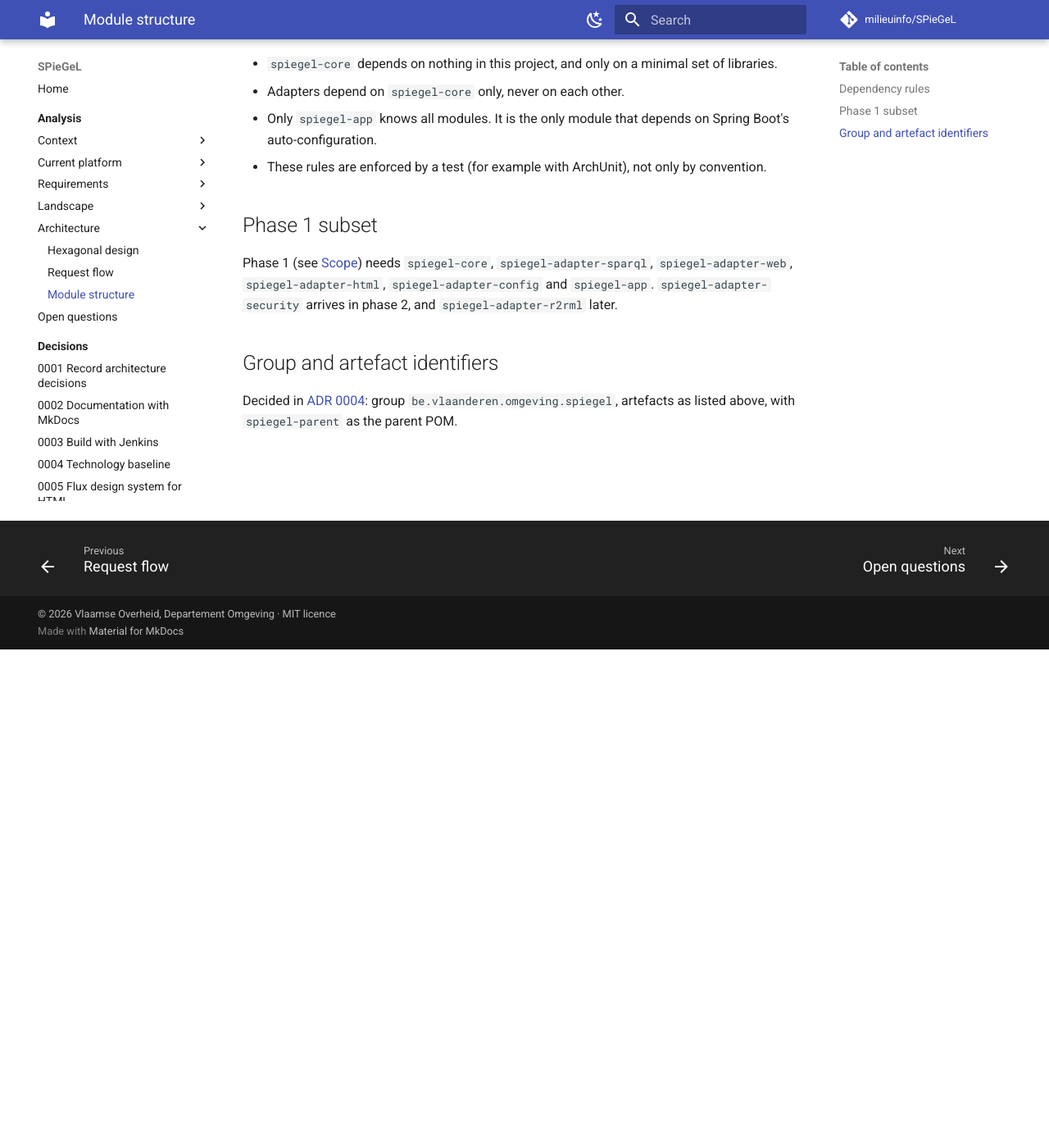
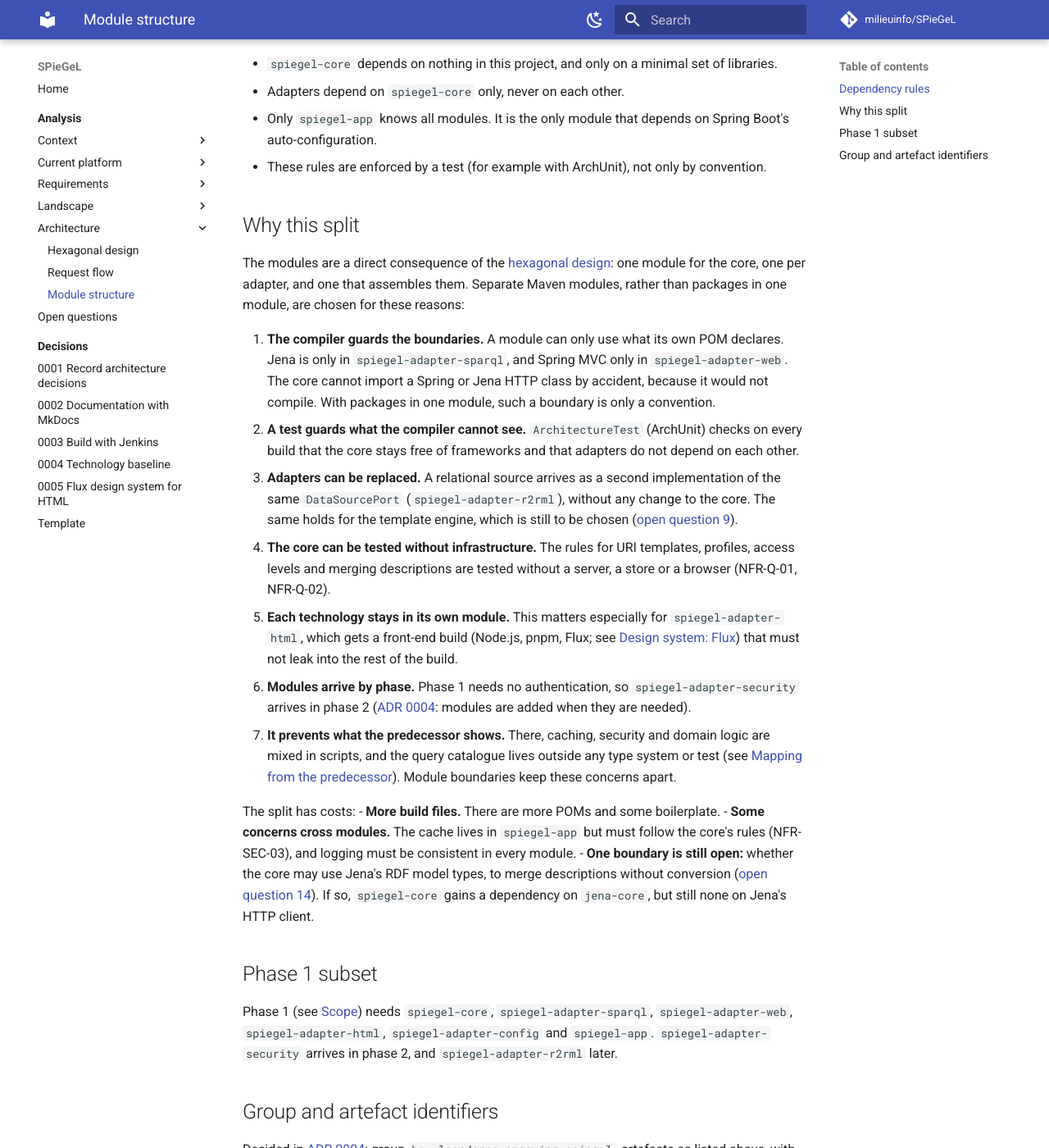
Before and after one commit to milieuinfo/SPieGeL, an MkDocs documentation site: the page built from docs/analysis/05-architecture/module-structure.md, in a window 1280 px wide and 1400 px high, scrolled down 608 px. Shown: the whole window at 82% size. Built offline with MkDocs 1.6.1 and Material for MkDocs 9.7.7, drawn with Linux system fonts in a browser that asks for light colours; comment, search, counter and statistics services are not loaded.

```diff
--- a/docs/analysis/05-architecture/module-structure.md
+++ b/docs/analysis/05-architecture/module-structure.md
@@ -33,6 +33,23 @@
 - Only `spiegel-app` knows all modules. It is the only module that depends on Spring Boot's auto-configuration.
 - These rules are enforced by a test (for example with ArchUnit), not only by convention.
 
+## Why this split
+
+The modules are a direct consequence of the [hexagonal design](hexagonal-design.md): one module for the core, one per adapter, and one that assembles them. Separate Maven modules, rather than packages in one module, are chosen for these reasons:
+
+1. **The compiler guards the boundaries.** A module can only use what its own POM declares. Jena is only in `spiegel-adapter-sparql`, and Spring MVC only in `spiegel-adapter-web`. The core cannot import a Spring or Jena HTTP class by accident, because it would not compile. With packages in one module, such a boundary is only a convention.
+2. **A test guards what the compiler cannot see.** `ArchitectureTest` (ArchUnit) checks on every build that the core stays free of frameworks and that adapters do not depend on each other.
+3. **Adapters can be replaced.** A relational source arrives as a second implementation of the same `DataSourcePort` (`spiegel-adapter-r2rml`), without any change to the core. The same holds for the template engine, which is still to be chosen ([open question 9](../06-open-questions.md#front-end)).
+4. **The core can be tested without infrastructure.** The rules for URI templates, profiles, access levels and merging descriptions are tested without a server, a store or a browser (NFR-Q-01, NFR-Q-02).
+5. **Each technology stays in its own module.** This matters especially for `spiegel-adapter-html`, which gets a front-end build (Node.js, pnpm, Flux; see [Design system: Flux](../03-requirements/design-system.md#consequences-for-the-design)) that must not leak into the rest of the build.
+6. **Modules arrive by phase.** Phase 1 needs no authentication, so `spiegel-adapter-security` arrives in phase 2 ([ADR 0004](../../adr/0004-technology-baseline.md): modules are added when they are needed).
+7. **It prevents what the predecessor shows.** There, caching, security and domain logic are mixed in scripts, and the query catalogue lives outside any type system or test (see [Mapping from the predecessor](hexagonal-design.md#mapping-from-the-predecessor)). Module boundaries keep these concerns apart.
+
+The split has costs:
+- **More build files.** There are more POMs and some boilerplate.
+- **Some concerns cross modules.** The cache lives in `spiegel-app` but must follow the core's rules (NFR-SEC-03), and logging must be consistent in every module.
+- **One boundary is still open:** whether the core may use Jena's RDF model types, to merge descriptions without conversion ([open question 14](../06-open-questions.md#architecture-and-operations)). If so, `spiegel-core` gains a dependency on `jena-core`, but still none on Jena's HTTP client.
+
 ## Phase 1 subset
 
 Phase 1 (see [Scope](../01-context/scope.md#phasing)) needs `spiegel-core`, `spiegel-adapter-sparql`, `spiegel-adapter-web`, `spiegel-adapter-html`, `spiegel-adapter-config` and `spiegel-app`. `spiegel-adapter-security` arrives in phase 2, and `spiegel-adapter-r2rml` later.
```
